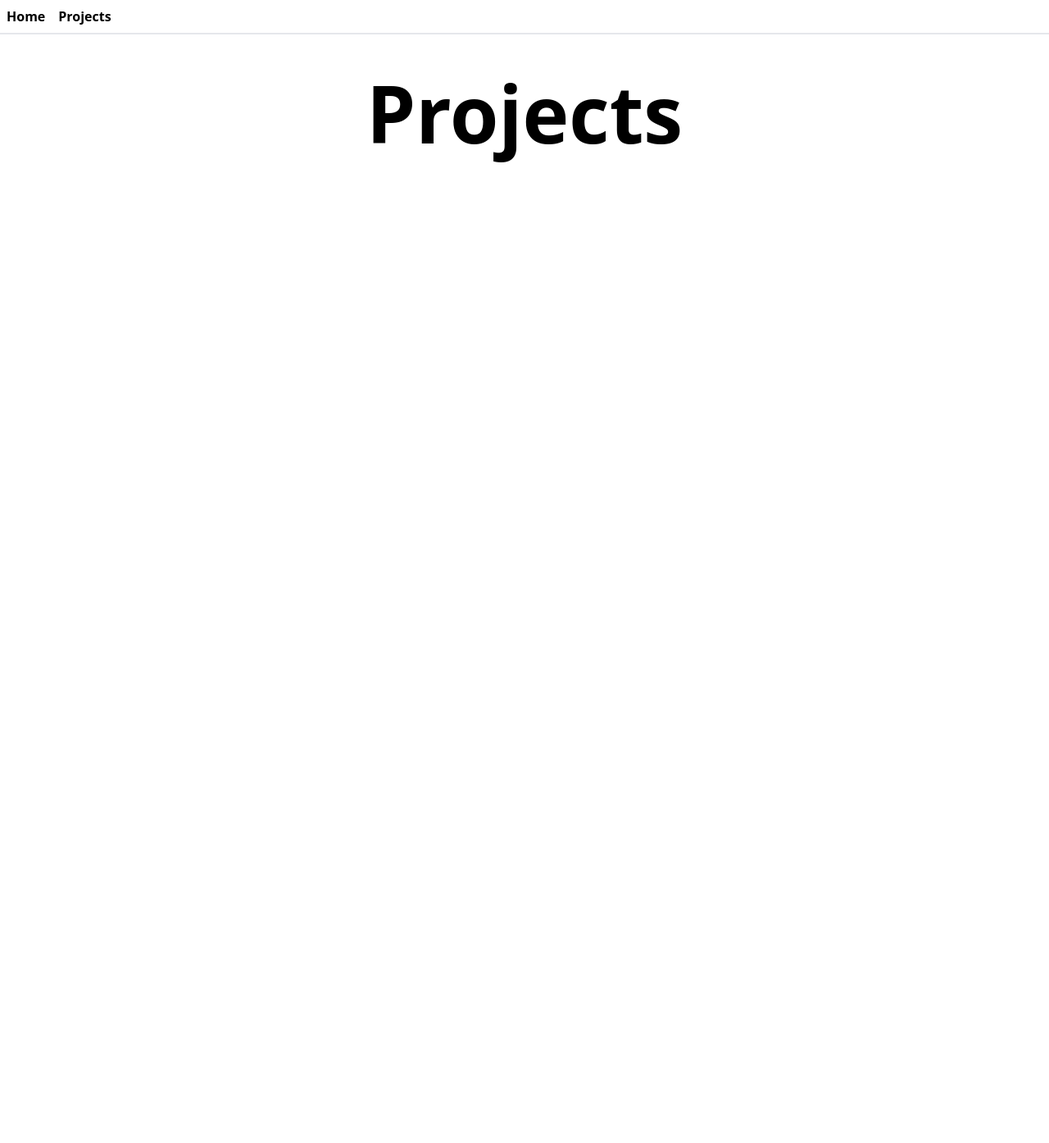
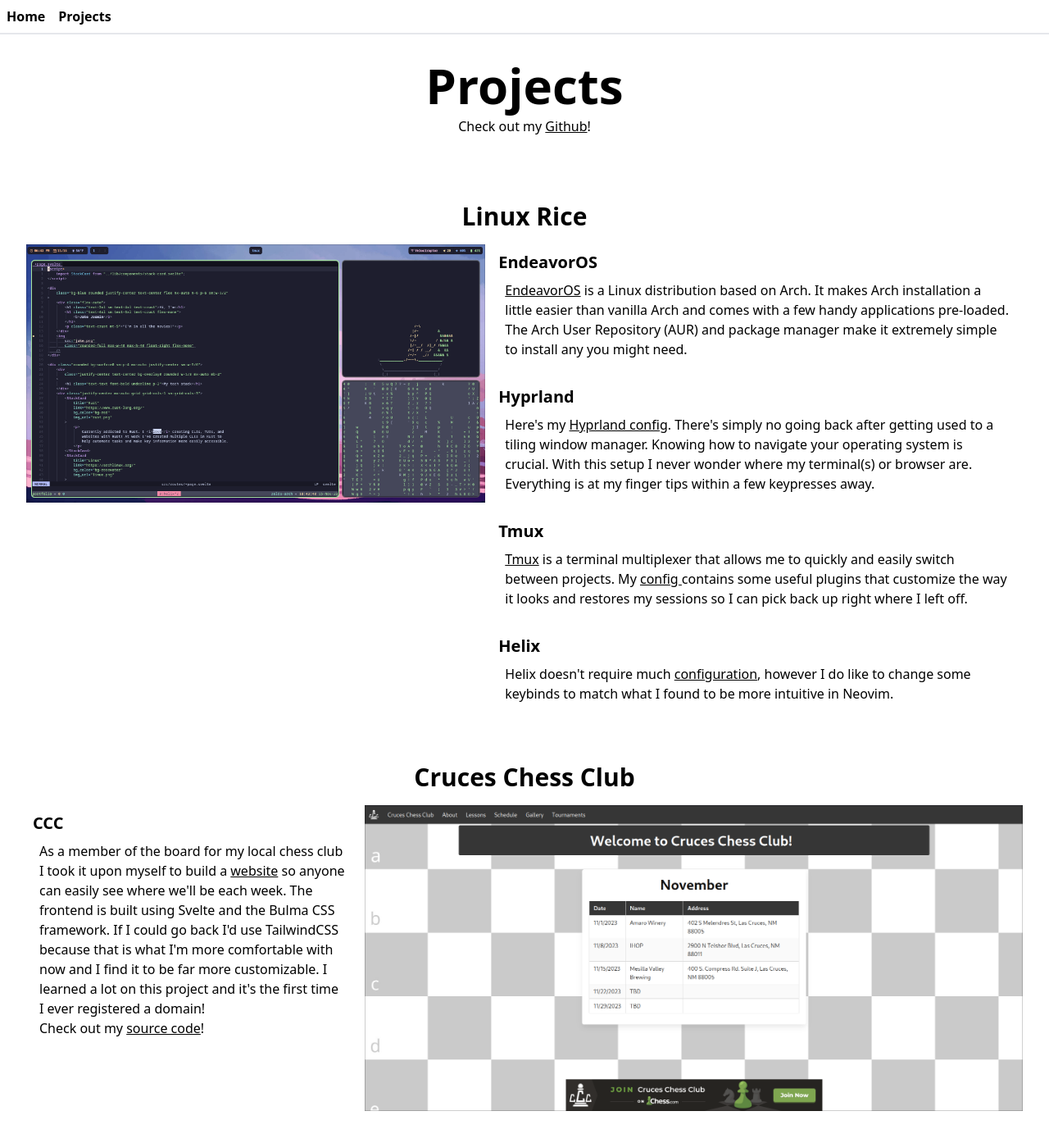
Before and after one commit to RoastBeefer00/personal-portfolio, a SvelteKit app: page /projects in a window 1280 px wide. Shown: the whole page at 82% size. Before the commit the page ends 800 px from the top, so only its background shows below. Built offline with nearby package versions, Linux system fonts and the light colour scheme; what @catppuccin/tailwindcss would draw is missing.

Commit message:
add linux and ccc projects

```diff
--- a/src/routes/projects/+page.svelte
+++ b/src/routes/projects/+page.svelte
@@ -1,8 +1,117 @@
 <script>
 </script>
 
-<div class="w-3/4 sm:w-1/2 bg-blue justify-center mx-auto m-4 rounded">
-	<h1 class="text-crust text-4xl sm:text-8xl text-center p-8">
+<div class="w-3/4 sm:w-1/2 bg-blue justify-center mx-auto m-4 rounded p-4">
+	<h1 class="text-crust text-4xl sm:text-6xl text-center">
 		<b>Projects</b>
 	</h1>
+	<p class="text-crust text-center m-2">
+		Check out my <a
+			href="https://github.com/RoastBeefer00?tab=repositories"
+			class="underline">Github</a
+		>!
+	</p>
 </div>
+
+<div class="p-4">
+	<div class="bg-blue rounded p-4 mb-2">
+		<div class="rounded bg-surface0 p-2 mb-2 text-center">
+			<h1 class="text-3xl text-text font-bold">Linux Rice</h1>
+		</div>
+		<div class="sm:flex">
+			<div class="sm:flex-auto">
+				<img src="desktop.png" class="object-scale-down" />
+			</div>
+			<div class="sm:flex-auto ml-2 mb-2">
+				<div class="rounded bg-surface1 p-2 mb-2">
+					<h2 class="text-xl font-bold text-text">EndeavorOS</h2>
+					<p class="text-crust bg-overlay2 p-2 rounded">
+						<a href="https://endeavouros.com/" class="underline"
+							>EndeavorOS</a
+						> is a Linux distribution based on Arch. It makes Arch installation
+						a little easier than vanilla Arch and comes with a few handy
+						applications pre-loaded. The Arch User Repository (AUR) and
+						package manager make it extremely simple to install any you
+						might need.
+					</p>
+				</div>
+				<div class="rounded bg-surface1 p-2 mb-2">
+					<h2 class="text-xl font-bold text-text">Hyprland</h2>
+					<p class="text-crust bg-overlay2 p-2 rounded">
+						Here's my <a
+							href="https://github.com/RoastBeefer00/hyprland"
+							class="underline">Hyprland config</a
+						>. There's simply no going back after getting used to a
+						tiling window manager. Knowing how to navigate your
+						operating system is crucial. With this setup I never
+						wonder where my terminal(s) or browser are. Everything
+						is at my finger tips within a few keypresses away.
+					</p>
+				</div>
+				<div class="rounded bg-surface1 p-2 mb-2">
+					<h2 class="text-xl font-bold text-text">Tmux</h2>
+					<p class="text-crust bg-overlay2 p-2 rounded">
+						<a
+							href="https://github.com/tmux/tmux/wiki"
+							class="underline">Tmux</a
+						>
+						is a terminal multiplexer that allows me to quickly and easily
+						switch between projects. My
+						<a
+							href="https://github.com/RoastBeefer00/tmux-conf"
+							class="underline"
+							>config
+						</a>contains some useful plugins that customize the way
+						it looks and restores my sessions so I can pick back up
+						right where I left off.
+					</p>
+				</div>
+				<div class="rounded bg-surface1 p-2">
+					<h2 class="text-xl font-bold text-text">Helix</h2>
+					<p class="text-crust bg-overlay2 p-2 rounded">
+						Helix doesn't require much <a
+							href="https://github.com/RoastBeefer00/helix-config"
+							class="underline">configuration</a
+						>, however I do like to change some keybinds to match
+						what I found to be more intuitive in Neovim.
+					</p>
+				</div>
+			</div>
+		</div>
+	</div>
+	<div class="bg-red rounded p-4 mb-2">
+		<div class="rounded bg-surface0 p-2 mb-2 text-center">
+			<h1 class="text-3xl text-text font-bold">Cruces Chess Club</h1>
+		</div>
+		<div class="sm:flex">
+			<div class="sm:flex-none mr-2 mb-2 sm:w-1/3">
+				<div class="rounded bg-surface1 p-2 mb-2">
+					<h2 class="text-xl text-text font-bold">CCC</h2>
+					<p class="text-crust bg-overlay2 p-2 rounded">
+						As a member of the board for my local chess club I took
+						it upon myself to build a <a
+							href="https://www.cruceschessclub.org/"
+							class="underline"
+							>website
+						</a>
+						so anyone can easily see where we'll be each week. The frontend
+						is built using Svelte and the Bulma CSS framework. If I could
+						go back I'd use TailwindCSS because that is what I'm more
+						comfortable with now and I find it to be far more customizable.
+						I learned a lot on this project and it's the first time I
+						ever registered a domain!
+						<br />
+						Check out my
+						<a
+							href="https://github.com/RoastBeefer00/cruceschessclub"
+							class="underline">source code</a
+						>!
+					</p>
+				</div>
+			</div>
+			<div class="sm:flex-auto">
+				<img src="ccc.png" class="object-scale-down" />
+			</div>
+		</div>
+	</div>
+</div>
```
Also changed, not shown: static/ccc.png (added), static/desktop.png (added).
